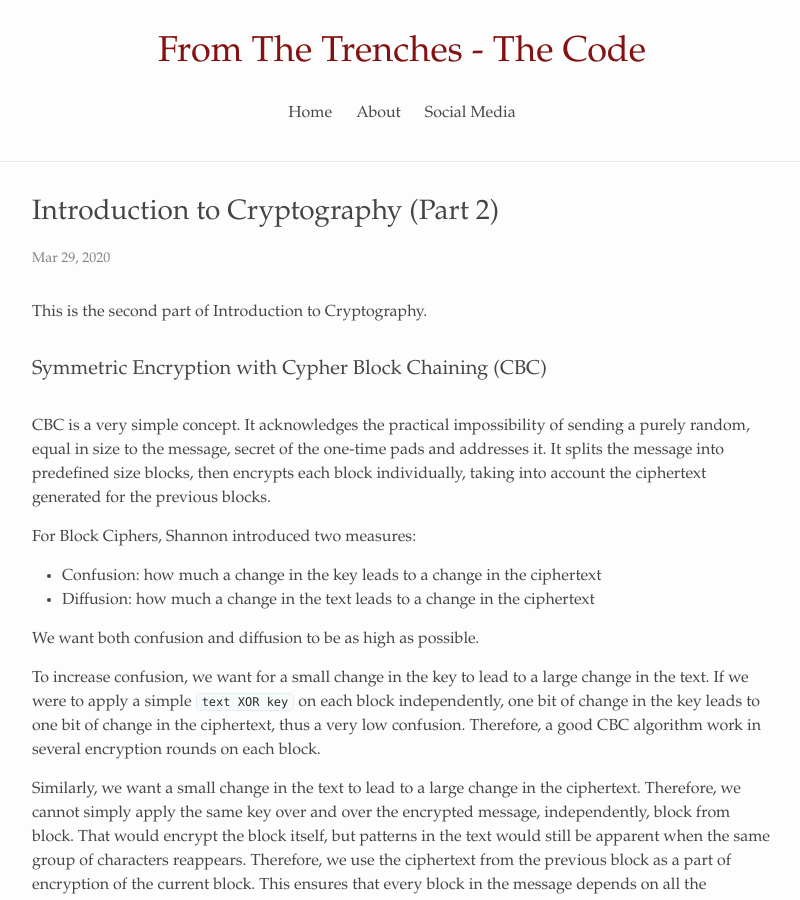
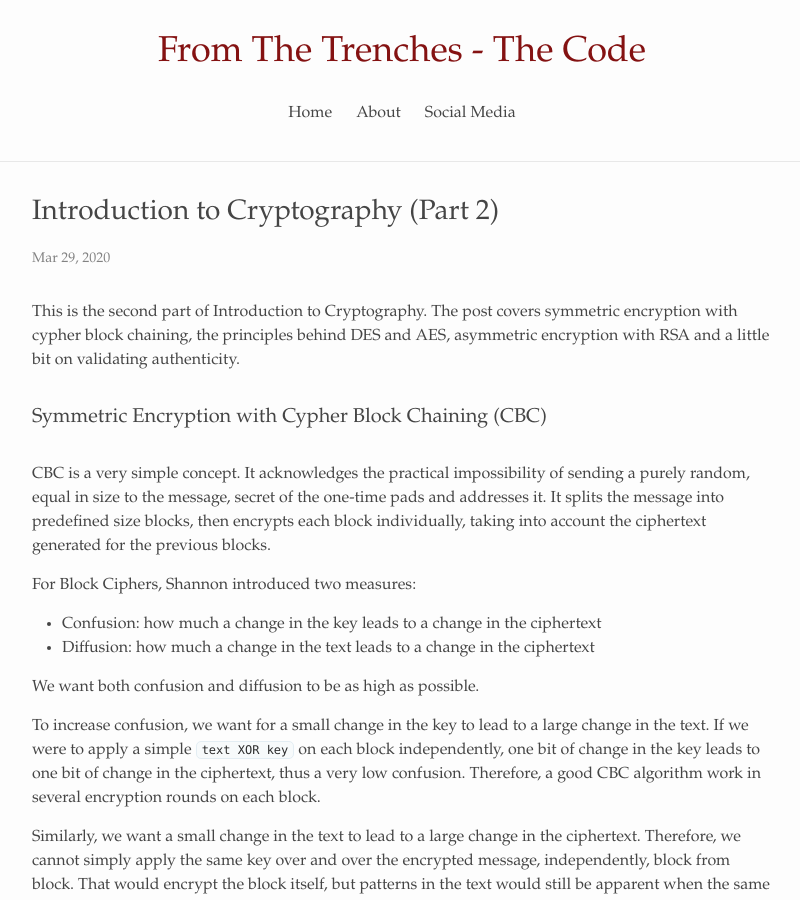
Before and after one commit to alexandrugris/my-jekyll-tech-blog, a Jekyll site: the page built from MyBlog/_posts/2020-03-29-intro-cryptography 2.markdown, in a window 1280 px wide and 900 px high. Shown: the whole window, without its empty margins (238-1038 px from the left). Built offline with Jekyll 4.4.1, drawn with Linux system fonts in a browser that asks for light colours; some of the changed text lies outside the part shown.

Commit message:
small changes

```diff
--- a/MyBlog/_posts/2020-03-29-intro-cryptography 2.markdown
+++ b/MyBlog/_posts/2020-03-29-intro-cryptography 2.markdown
@@ -4,7 +4,7 @@ title:  "Introduction to Cryptography (Part 2)"
 date:   2020-03-29 09:15:16 +0200
 categories: cryptography
 ---
-This is the second part of Introduction to Cryptography.
+This is the second part of Introduction to Cryptography. The post covers symmetric encryption with cypher block chaining, the principles behind DES and AES, asymmetric encryption with RSA and a little bit on validating authenticity.
 
 ### Symmetric Encryption with Cypher Block Chaining (CBC)
 
```
Also changed, not shown: other parts of MyBlog/_posts/2020-03-29-intro-cryptography 2.markdown (+1 -1 lines).
